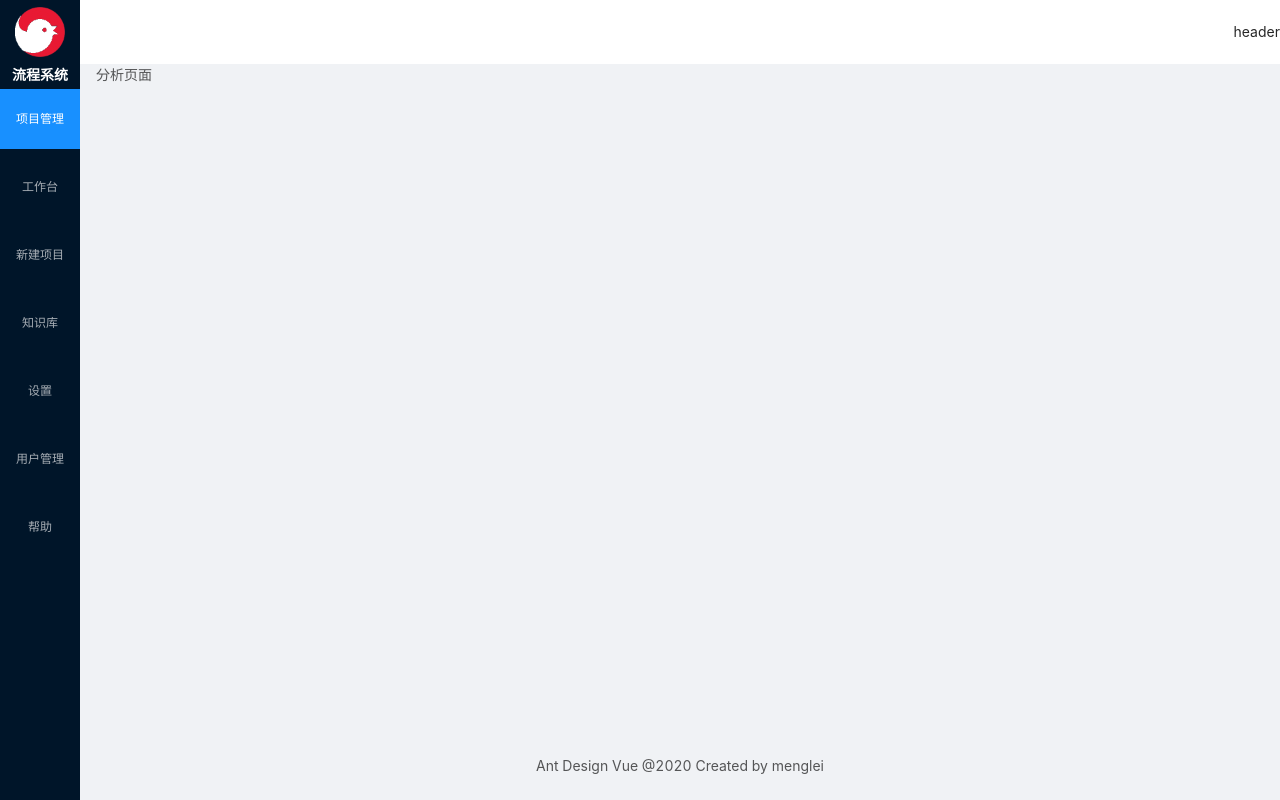
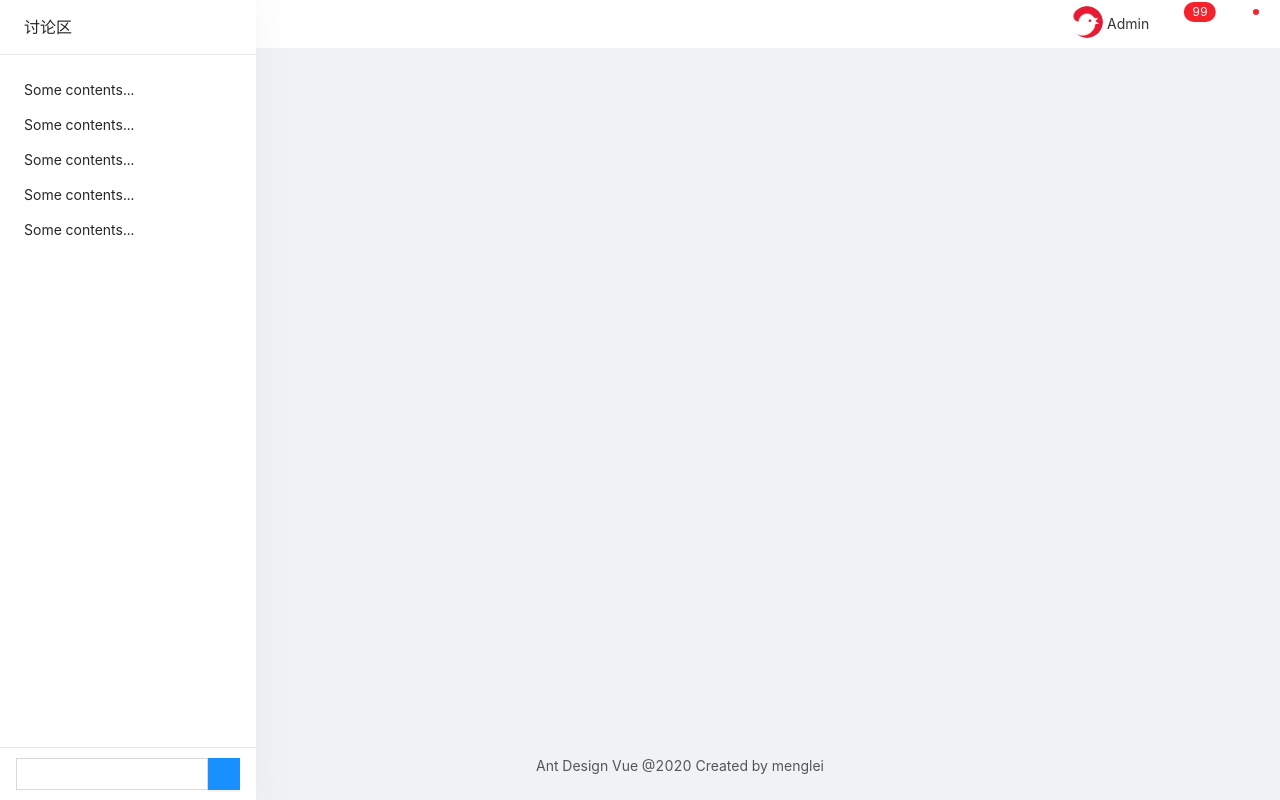
Before and after one commit to github-meng/ipd-vue, a Vue app: page /home in a window 1280 px wide. Built offline with nearby package versions, Linux system fonts and the light colour scheme.

Commit message:
header头部功能

```diff
--- a/src/layouts/BasicLayout.vue
+++ b/src/layouts/BasicLayout.vue
@@ -1,4 +1,5 @@
 <template>
+  <div>
     <a-layout id="components-layout-demo-side" style="min-height: 100vh">
       <a-layout-sider v-model="collapsed" :trigger="null" collapsible>
         <div class="logo">
@@ -10,7 +11,7 @@
         <SiderMenu />
       </a-layout-sider>
       <a-layout>
-      <a-layout-header style="background: #fff; padding: 0">
+        <a-layout-header class="layout-header">
           <!-- <a-icon
           class="trigger"
           :type="collapsed ? 'menu-unfold' : 'menu-fold'"
@@ -28,6 +29,7 @@
         </a-layout-footer>
       </a-layout>
     </a-layout>
+  </div>
 </template>
 
 <script>
@@ -50,6 +52,12 @@ export default {
 
 <!-- Add "scoped" attribute to limit CSS to this component only -->
 <style scoped lang="less">
+.layout-header {
+  background: #fff;
+  padding: 0;
+  height: 48px;
+  line-height: 48px;
+}
 .logo {
   a {
     display: flex;
@@ -59,9 +67,9 @@ export default {
     overflow: hidden;
     img {
       display: inline;
-      width: 50px;
-      height: 50px;
-      margin: 7px;
+      width: 48px;
+      height: 48px;
+      margin: 0;
     }
     h1 {
       font-size: 14px;
--- a/src/layouts/Header.vue
+++ b/src/layouts/Header.vue
@@ -1,14 +1,225 @@
 <template>
-  <div class="header">header</div>
+  <div class="header">
+    <a-dropdown v-model="visible" class="ant-dropdown-user">
+      <a class="ant-dropdown-link" @click="e => e.preventDefault()">
+        <a-avatar
+          class="dropdown-avatar"
+          :src="require('../assets/ipd-logo.png')"
+          alt="头像"
+        />
+        Admin
+        <a-icon type="down" />
+      </a>
+      <a-menu slot="overlay" @click="handleMenuClick">
+        <a-menu-item key="1">
+          <a-icon type="user" />
+          个人信息
+        </a-menu-item>
+        <a-menu-item key="2">
+          <a-icon type="key" />
+          修改密码
+        </a-menu-item>
+        <a-menu-divider />
+        <a-menu-item key="3">
+          <a-icon type="logout" />
+          退出登录
+        </a-menu-item>
+      </a-menu>
+    </a-dropdown>
+
+    <a-dropdown
+      :trigger="['click']"
+      v-model="newsVisible"
+      class="ant-dropdown-news"
+    >
+      <a class="ant-dropdown-link" @click="newsDropdown">
+        <a-badge :count="99" class="icons-list">
+          <icon-font type="icon-tongzhi1" />
+        </a-badge>
+      </a>
+      <a-menu slot="overlay" class="menu-tabs">
+        <a-menu-item key="tabs">
+          <div class="tabs-news">
+            <a-tabs default-active-key="1" :tabBarGutter="70">
+              <a-tab-pane key="1" tab="消息">
+                消息提示区
+              </a-tab-pane>
+              <a-tab-pane key="2" tab="待办">
+                任务待办区
+              </a-tab-pane>
+            </a-tabs>
+          </div>
+        </a-menu-item>
+      </a-menu>
+    </a-dropdown>
+
+    <div class="drawer-btn" @click="openDrawer">
+      <a-badge dot :count="5" class="icons-list">
+        <icon-font type="icon-liaotian" />
+      </a-badge>
+    </div>
+    <a-drawer
+      :title="'讨论区'"
+      placement="right"
+      :closable="true"
+      :keyboard="true"
+      :visible="visibleDrawer"
+      :get-container="false"
+      @close="onClose"
+    >
+      <p>Some contents...</p>
+      <p>Some contents...</p>
+      <p>Some contents...</p>
+      <p>Some contents...</p>
+      <p>Some contents...</p>
+      <div
+        :style="{
+          position: 'absolute',
+          bottom: 0,
+          width: '100%',
+          borderTop: '1px solid #e8e8e8',
+          padding: '10px 16px',
+          left: 0,
+          background: '#fff',
+          borderRadius: '0 0 4px 4px',
+          display: 'flex',
+          flex: '1 1 0%'
+        }"
+      >
+        <a-mentions
+          class="mentions"
+          v-model="value"
+          @change="onChange"
+          @select="onSelect"
+        >
+          <a-mentions-option value="afc163">
+            afc163
+          </a-mentions-option>
+          <a-mentions-option value="zombieJ">
+            zombieJ
+          </a-mentions-option>
+          <a-mentions-option value="yesmeck">
+            yesmeck
+          </a-mentions-option>
+        </a-mentions>
+        <a-button type="primary" class="mentions-btn">
+          <icon-font type="icon-send" />
+        </a-button>
+      </div>
+    </a-drawer>
+  </div>
 </template>
 
 <script>
-export default {};
+import { Icon } from "ant-design-vue";
+
+const IconFont = Icon.createFromIconfontCN({
+  scriptUrl: "//at.alicdn.com/t/font_2275690_pturnat813s.js"
+});
+export default {
+  data() {
+    return {
+      visible: false,
+      visibleDrawer: false,
+      newsVisible: false,
+      value: ""
+    };
+  },
+  components: {
+    IconFont
+  },
+  methods: {
+    onSelect(option) {
+      console.log("select", option);
+    },
+    onChange(value) {
+      console.log("Change:", value);
+    },
+    openDrawer() {
+      this.visibleDrawer = true;
+    },
+    onClose() {
+      this.visibleDrawer = false;
+    },
+    newsDropdown() {
+      this.newsVisible = !this.newsVisible;
+    },
+    handleMenuClick(e) {
+      console.log(e);
+      if (e.key === "3") {
+        this.visible = false;
+      }
+    }
+  }
+};
 </script>
 
 <!-- Add "scoped" attribute to limit CSS to this component only -->
 <style scoped lang="less">
 .header {
-  float: right;
+  display: flex;
+  align-items: center;
+  justify-content: flex-end;
+  .ant-dropdown-user {
+    margin-right: 12px;
+    color: #333333;
+  }
+  .ant-dropdown-news {
+    padding: 0 12px;
+    margin-right: 12px;
+    span {
+      padding: 0 3px 0 0;
+    }
+  }
+  .ant-dropdown-news:hover,
+  .drawer-btn:hover,
+  .ant-dropdown-user:hover {
+    background: rgba(0, 0, 0, 0.025);
+    cursor: pointer;
+  }
+  .drawer-btn {
+    padding: 0 12px;
+    margin-right: 12px;
+  }
+}
+
+.dropdown-avatar {
+  margin-bottom: 6px;
+}
+
+#components-badge-demo-dot .anticon-notification {
+  width: 16px;
+  height: 16px;
+  line-height: 16px;
+  font-size: 16px;
+}
+
+.badge-notification {
+  padding: 0 12px;
+  line-height: 26px;
+}
+
+.icons-list .anticon {
+  font-size: 20px;
+  color: #333333;
+}
+
+.mentions {
+  border-radius: 0;
+}
+
+.mentions-btn {
+  border-radius: 0;
+  padding: 0 6px;
+  font-size: 18px;
+}
+
+.tabs-news {
+  width: 260px;
+  max-width: 260px;
+}
+
+.menu-tabs > .ant-dropdown-menu-item:hover {
+  background-color: transparent;
 }
 </style>
```
Also changed, not shown: src/components/SettingDrawer.vue (added, +41 -0 lines), src/main.js (+20 -1 lines), 1 other file (tests, documents, lock files or other folders). Lines whose indentation alone changed are shown as unchanged.
